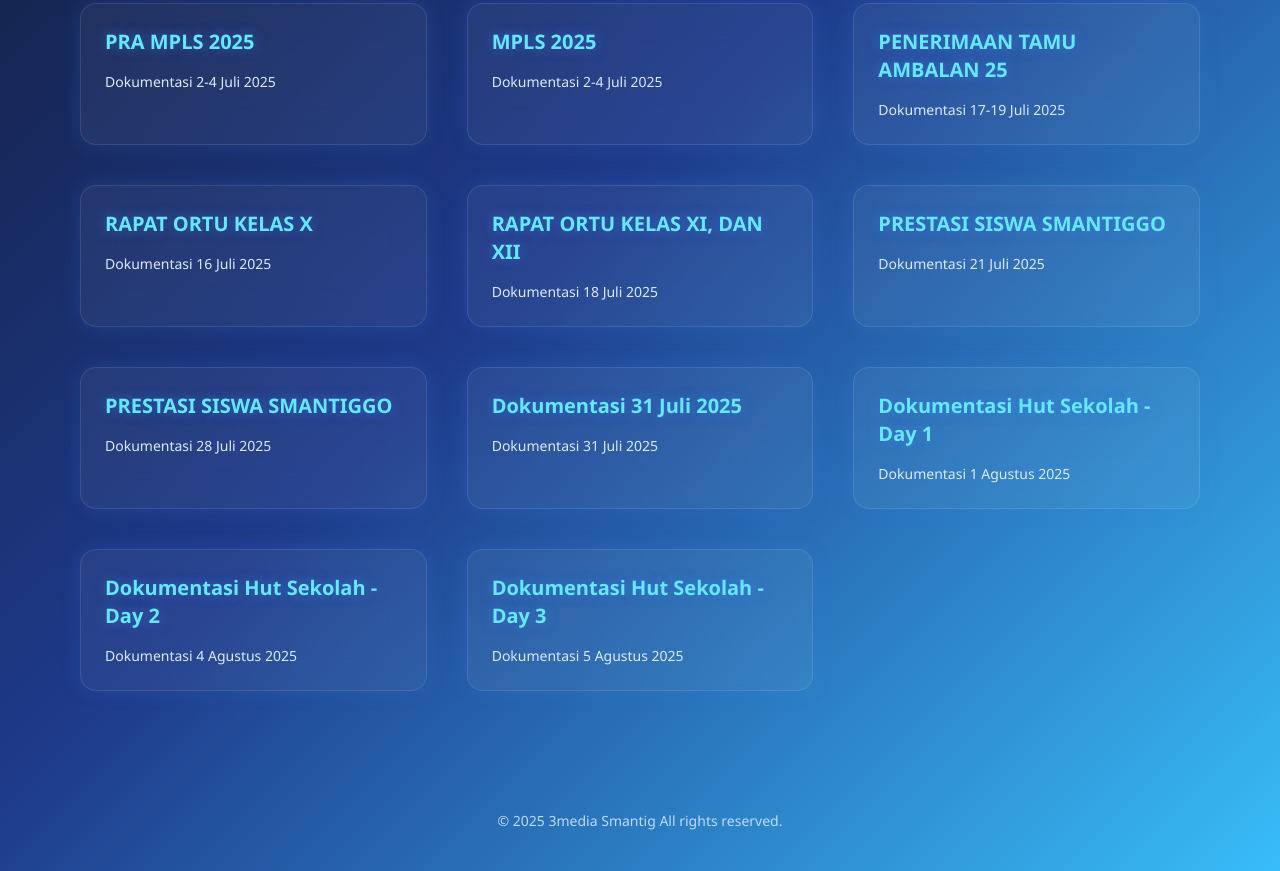
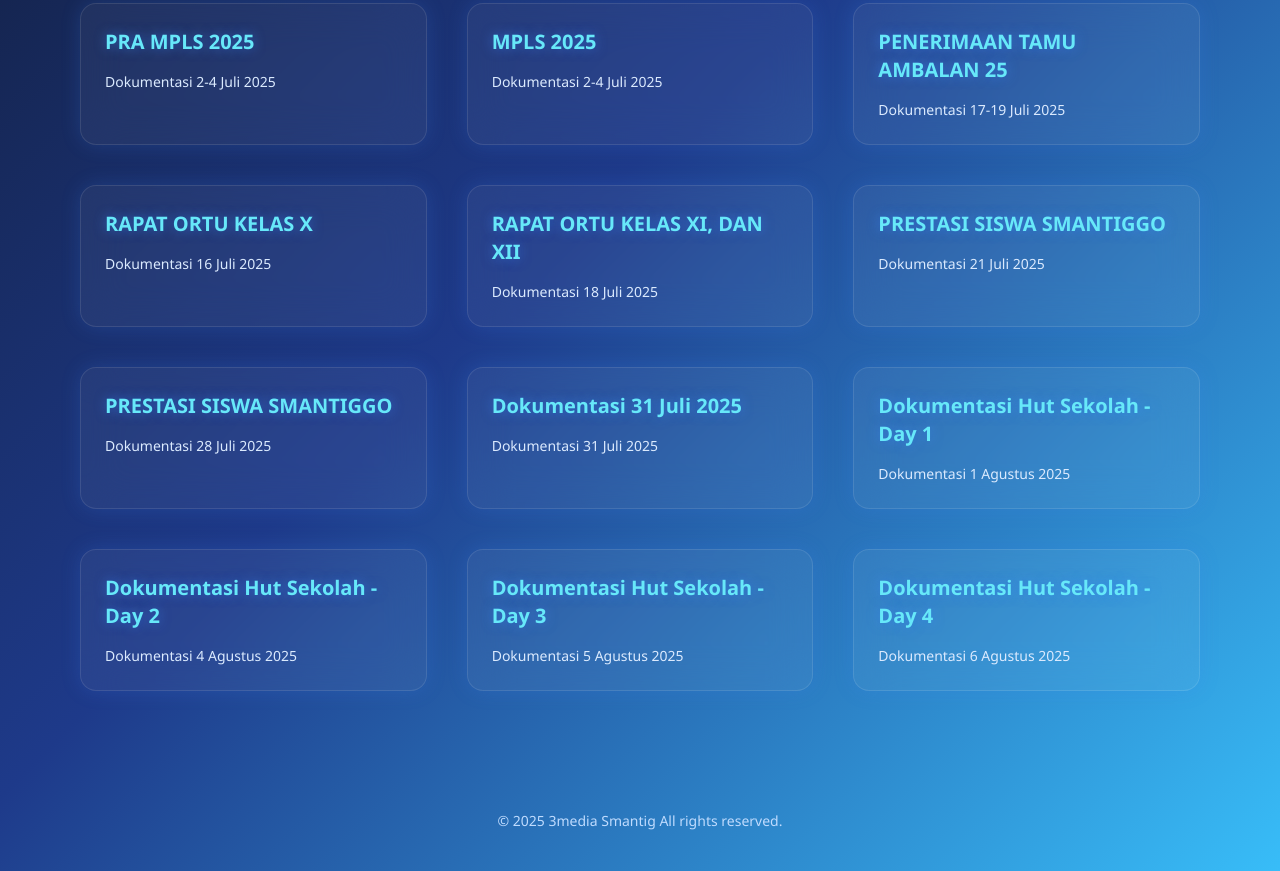
Before and after one commit to smantig3media/3media, a plain HTML site: page Dokumentasi.html in a window 1280 px wide. Shown: the part 555-1426 px from the top of the page. Drawn offline with nearby package versions, Linux system fonts and the light colour scheme.

Commit message:
Update Dokumentasi.html

```diff
--- a/Dokumentasi.html
+++ b/Dokumentasi.html
@@ -182,6 +182,15 @@
         <p class="text-sm text-blue-100">Dokumentasi 5 Agustus 2025</p>
       </a>
 
+      <!-- Card 15 -->
+      <a href="https://drive.google.com/drive/folders/1MyET9nMFodEX8s8I766_XSZQFAV7JZXb?usp=sharing" target="_blank" rel="noopener noreferrer"
+         class="glass rounded-2xl p-6 flex flex-col items-start hover:shadow-xl">
+        <div class="flex items-center mb-4">
+          <h2 class="text-xl font-semibold text-cyan-300 glow">Dokumentasi Hut Sekolah - Day 4</h2>
+        </div>
+        <p class="text-sm text-blue-100">Dokumentasi 6 Agustus 2025</p>
+      </a>
+
     </div>
   </main>
 
```
